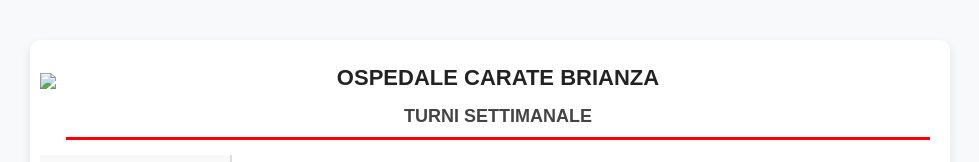
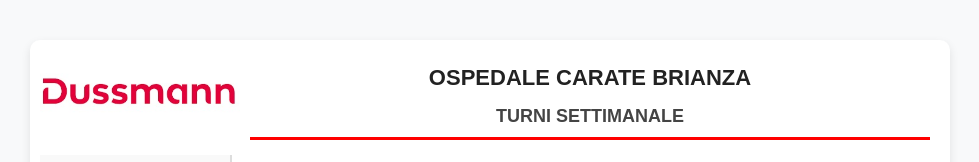
Before and after one commit to emigit25/dusmmann2, a plain HTML site: page index.html in a window 1280 px wide. Shown: the top 162 px of the page, without its empty margins (150-1129 px from the left). Drawn offline with Linux system fonts and the light colour scheme.

Commit message:
Update index.html

```diff
--- a/index.html
+++ b/index.html
@@ -11,7 +11,7 @@
 <div class="main">
     <div class="container">
         <div class="logo" >
-            <img src="C:\Users\edumi\Documents\prueba reporte\imagenes\DUSSMANN.png" >
+            <img src="DUSSMANN2.jpg" >
         </div>
         <div class="content" >
             <h1 class="hospital-title">OSPEDALE CARATE BRIANZA</h1>
```
